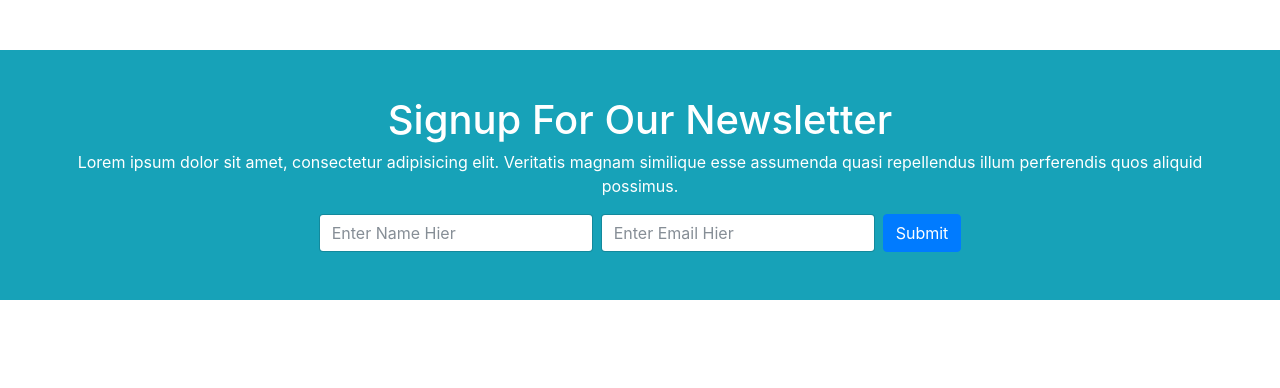
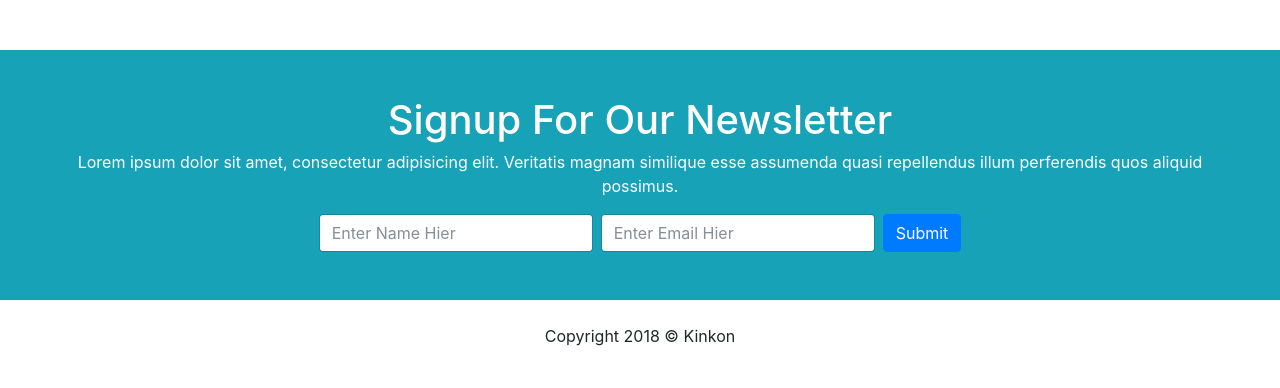
Before and after one commit to momtek/Kinkon, a website: page src/index.html in a window 1280 px wide. Shown: the part 2410-2798 px from the top of the page. Before the commit the page ends 2710 px from the top, so only its background shows below. Drawn offline with Linux system fonts and the light colour scheme.

Commit message:
Added footer section

```diff
--- a/src/index.html
+++ b/src/index.html
@@ -236,6 +236,16 @@
     </div>
   </div>
 </section>
+<!-- FOOTER SECTION STARTS HERE -->
+<footer id="main-footer" class="text-center p-4">
+  <div class="container">
+    <div class="row">
+      <div class="col">
+        <p>Copyright 2018 &copy; Kinkon</p>
+      </div>
+    </div>
+  </div>
+</footer>
 
 
 <body>
```
